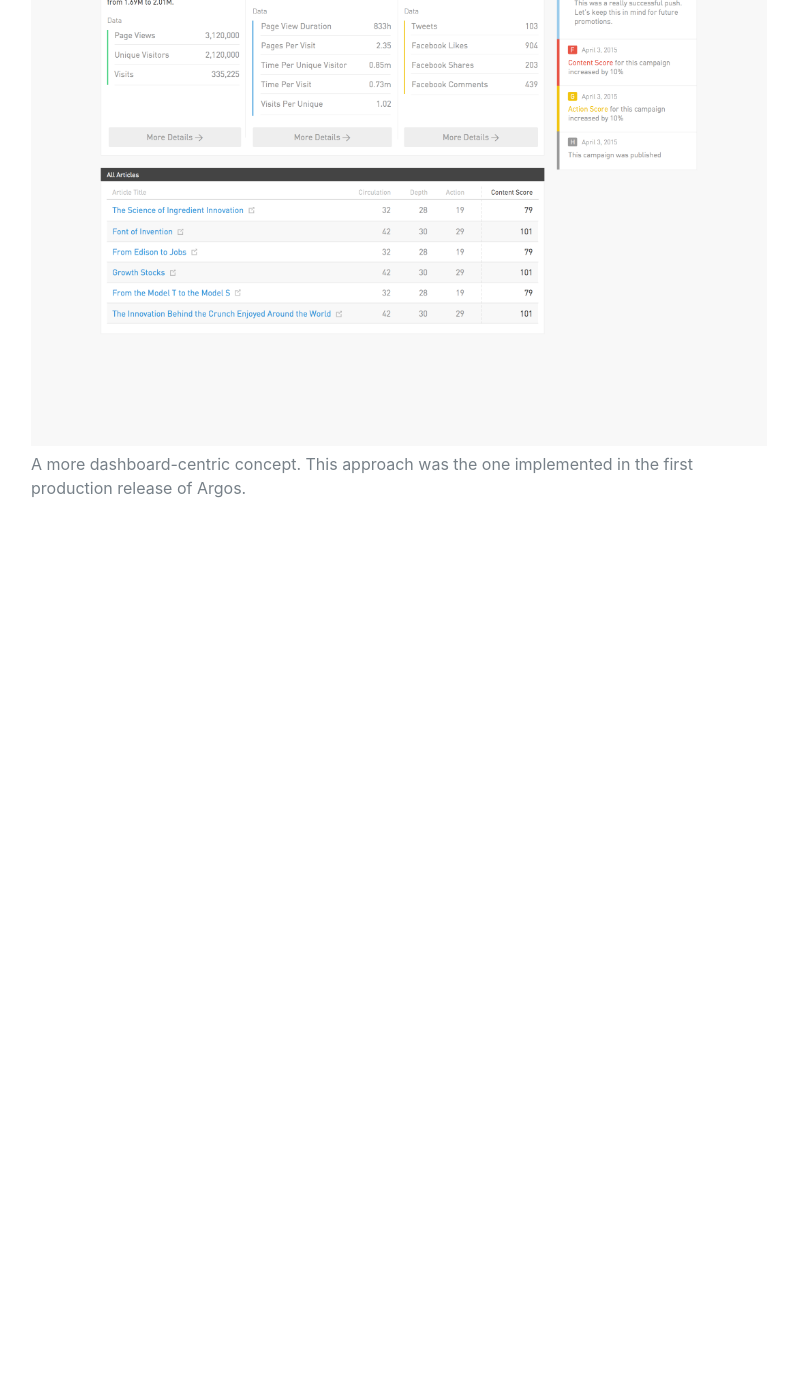
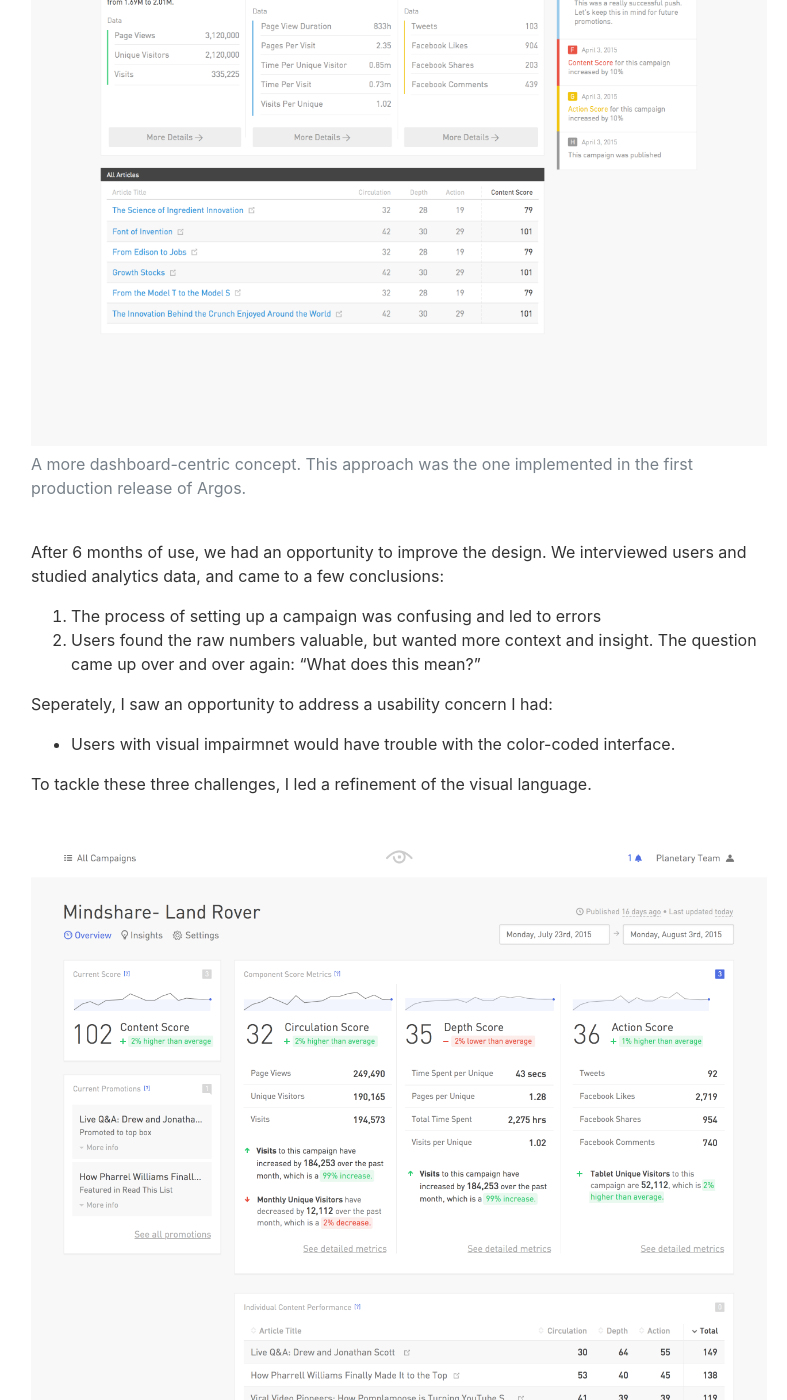
Before and after one commit to ilikescience/ilikescience.github.io, a Jekyll site: the page built from _posts/2017-01-08-argos.markdown, in a window 1280 px wide and 1400 px high, scrolled down 4908 px. Shown: the whole window, without its empty margins (49-836 px from the left). Built offline with Jekyll 4.4.1, drawn with Linux system fonts in a browser that asks for light colours; our own code applies the rules of GitHub Pages for plain Markdown files; before the commit the page ends 5488 px from its top, so only the background shows below that; some of the changed text lies outside the part shown.

Commit message:
add spacetime, responsive styles

```diff
--- a/_layouts/default.html
+++ b/_layouts/default.html
@@ -9,7 +9,7 @@
 
 <body>
     <main class="l--container">
-        <div class="row l--mar-top-l l--mar-bot-m">
+        <div class="row l--mar-top-l l--mar-btm-l">
             {{ content }}
         </div>
     </main>
--- a/_posts/2017-01-08-argos.markdown
+++ b/_posts/2017-01-08-argos.markdown
@@ -22,3 +22,22 @@
 Later, the complexity of the components necessitated a more traditional dashboard layout, spanning multiple columns and allowing for more flexible hierarchy.
 
 {% include image.html src="/images/argos-5.png" caption="A more dashboard-centric concept. This approach was the one implemented in the first production release of Argos." %}
+
+After 6 months of use, we had an opportunity to improve the design. We interviewed users and studied analytics data, and came to a few conclusions:
+
+1. The process of setting up a campaign was confusing and led to errors
+2. Users found the raw numbers valuable, but wanted more context and insight. The question came up over and over again: "What does this mean?"
+
+Seperately, I saw an opportunity to address a usability concern I had:
+
+- Users with visual impairmnet would have trouble with the color-coded interface.
+
+To tackle these three challenges, I led a refinement of the visual language.
+
+{% include image.html src="/images/argos-6.png" caption="Reducing the importance of color in the interface, and highlighting insights and context." %}
+
+This redesign relied on one major guiding principal: **When using color to encode meaning, always include a distinct secondary visual cue like an icon.**
+
+{% include image.html src="/images/argos-7.png" caption="Relying less on color had another advantage in that it made mobile views easier to parse." %}
+
+{% include image.html src="/images/argos-8.png" caption="The final icon system for Argos." %}
--- a/_sass/_layout.scss
+++ b/_sass/_layout.scss
@@ -112,3 +112,20 @@
 .l--mar-left-l { margin-left: $l--space-l; }
 .l--mar-left-m { margin-left: $l--space-m; }
 .l--mar-left-s { margin-left: $l--space-s; }
+
+@media (max-width: 1024px) {
+    .l--container {
+        max-width: 100%;
+        margin: 0;
+        padding: 0 2rem;
+    }
+
+    table {
+        width: 100%;
+    }
+
+    td {
+        display: table-row;
+        text-overflow: wrap;
+    }
+}
--- a/_sass/_reset.scss
+++ b/_sass/_reset.scss
@@ -1,7 +1,13 @@
 html {
     font-size-adjust: 100%;
     -ms-text-size-adjust: 100%;
+    box-sizing: border-box;
 }
+
+*, *:before, *:after {
+  box-sizing: inherit;
+}
+
 
 body {
     margin: 0;
@@ -82,3 +88,8 @@
     border-collapse: collapse;
     table-layout: fixed;
 }
+
+video {
+    width: 100%;
+    height: auto;
+}
```
Also changed, not shown: _posts/2017-01-22-spacetime.markdown (added, +50 -0 lines), index.md (+9 -8 lines), images/argos-6.png (added), images/argos-7.png (added), images/argos-8.png (added), images/spacetime-1.png (added), images/spacetime-2.png (added), images/spacetime-3.png (added), images/spacetime-4.png (added), images/spacetime-5.png (added), images/spacetime-6.png (added), images/spacetime-7.png (added), images/spacetime-8.png (added), 3 other files.
